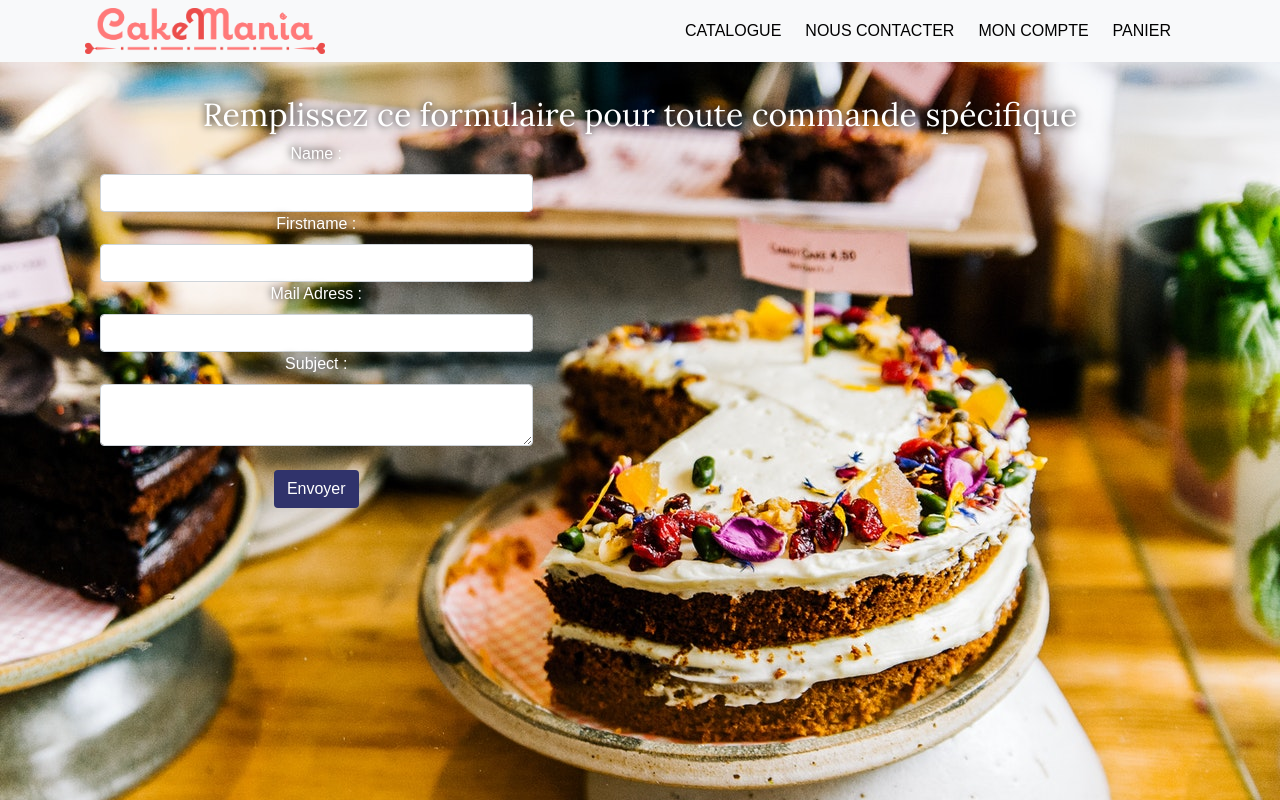
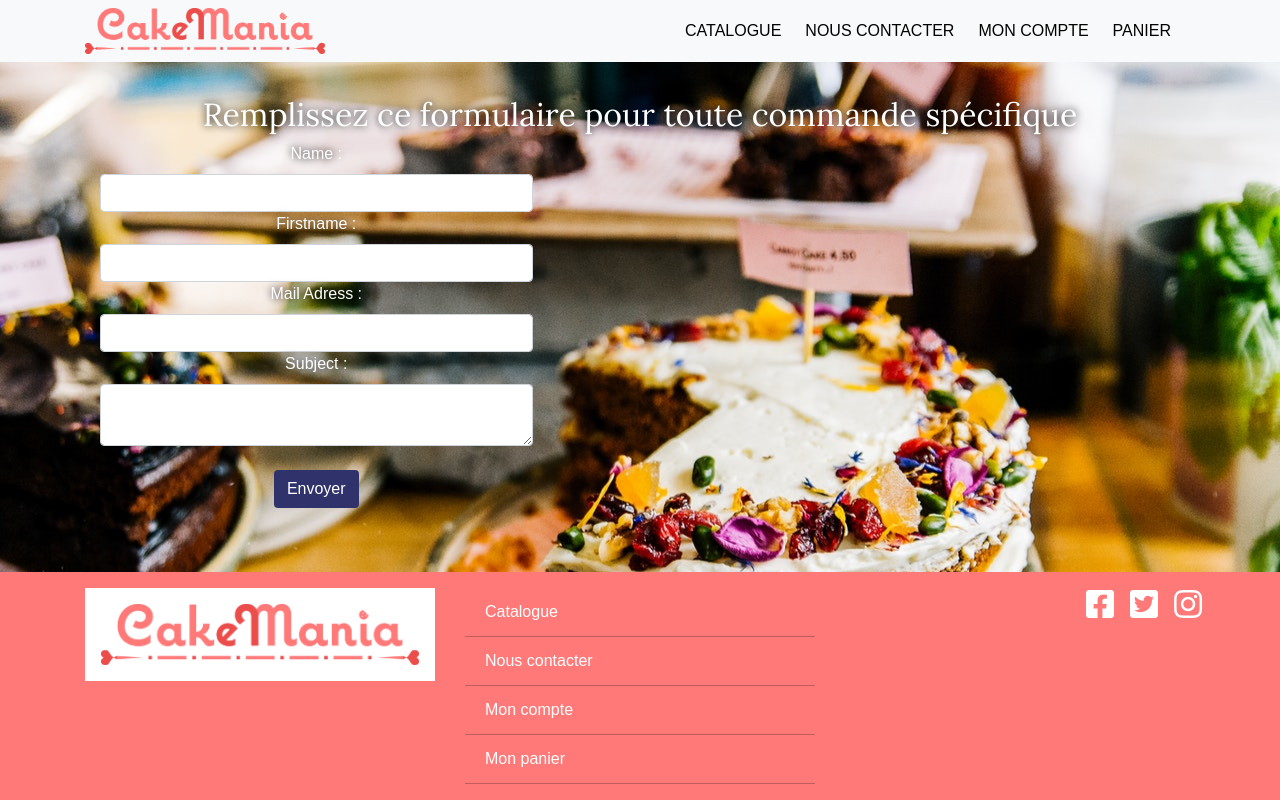
Before and after one commit to naptracks/CakeMania, a React (Create React App) app: page /contact in a window 1280 px wide. Shown: the top 800 px of the page. Built offline with nearby package versions, Linux system fonts and the light colour scheme; a web font is replaced by a local one.

Commit message:
Chef oui Chef !

```diff
--- a/src/component/Coordonnees.js
+++ b/src/component/Coordonnees.js
@@ -5,7 +5,10 @@ import './Coordonnees.css';
 class Coordonnees extends Component {
     render() {
         return (
+            <div className="container">
                 <div className="row my-5">
+                    <h2>Nos coordonnées</h2>
+                    <hr />
                     <div className="col-sm-12 col-lg-6 mt-5 text-center">
                         <div id="adresse">
                             <h4>Où nous trouver :</h4>
@@ -25,7 +28,7 @@ class Coordonnees extends Component {
                     <div className="col-sm-12 col-lg-6 mt-5 text-center">
                         <iframe src="https://www.google.com/maps/embed?pb=!1m18!1m12!1m3!1d2532.0950251978493!2d3.1511497155611687!3d50.60677177949726!2m3!1f0!2f0!3f0!3m2!1i1024!2i768!4f13.1!3m3!1m2!1s0x47c2d7b048ecbc97%3A0xb7bd19de7bc0e94!2sM2i+Formation!5e0!3m2!1sfr!2sfr!4v1555597440171!5m2!1sfr!2sfr" title="Maps" allowFullScreen></iframe>
                     </div>
-
+                </div>
             </div>
         );
     }
--- a/src/component/FAQ.js
+++ b/src/component/FAQ.js
@@ -12,13 +12,13 @@ class FAQ extends Component {
                         <hr />
                     </div>
                     <div className="col-10">
-                        <h2><i class="fa fa-user-circle"></i></h2>
+                        <h2><i className="fa fa-user-circle"></i></h2>
                         <h4>Lorem Ipsum ?</h4>
                         <p>Lorem ipsum dolor, sit amet consectetur adipisicing elit. Voluptatibus consequuntur libero eveniet. Aliquam debitis iusto quibusdam, dignissimos obcaecati sapiente tempora inventore dolorem molestiae porro cupiditate doloremque minima nam laboriosam? Doloribus?</p>
                         <hr />
                     </div>
                     <div className="col-10">
-                        <h2><i class="fa fa-handshake"></i></h2>
+                        <h2><i className="fa fa-handshake"></i></h2>
                         <h4>Lorem Ipsum ?</h4>
                         <p>Lorem ipsum dolor, sit amet consectetur adipisicing elit. Voluptatibus consequuntur libero eveniet. Aliquam debitis iusto quibusdam, dignissimos obcaecati sapiente tempora inventore dolorem molestiae porro cupiditate doloremque minima nam laboriosam? Doloribus?</p>
                         <hr />
--- a/src/component/Homepage.js
+++ b/src/component/Homepage.js
@@ -6,7 +6,7 @@ import Coordonnees from './Coordonnees';
 class Homepage extends Component {
     render() {
         return (
-            <div>
+            <div className="mt-5">
                 <Carousel />
                 <Recommandation />
                 <Coordonnees />
--- a/src/component/nouscontacter/ContactUs.css
+++ b/src/component/nouscontacter/ContactUs.css
@@ -9,7 +9,6 @@ body {
     background-size: cover;
     background-attachment: fixed;
     color: white;
-    min-height: 100vh;
 }
 
 #FormulaireContact h2 {
--- a/src/component/nouscontacter/ContactUs.js
+++ b/src/component/nouscontacter/ContactUs.js
@@ -49,7 +49,7 @@ class ContactUs extends Component {
     render() {
         return (
 
-                <div id="FormulaireContact">
+                <div id="FormulaireContact" className="pb-5">
                 <div className="container text-center">
                     <h2>Remplissez ce formulaire pour toute commande spécifique</h2>
                     <div className="form-group col-5">
```
Lines whose indentation alone changed are shown as unchanged.
